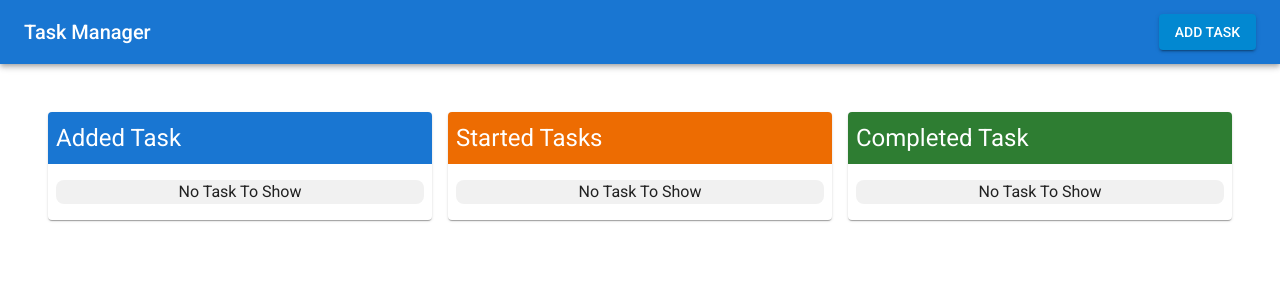
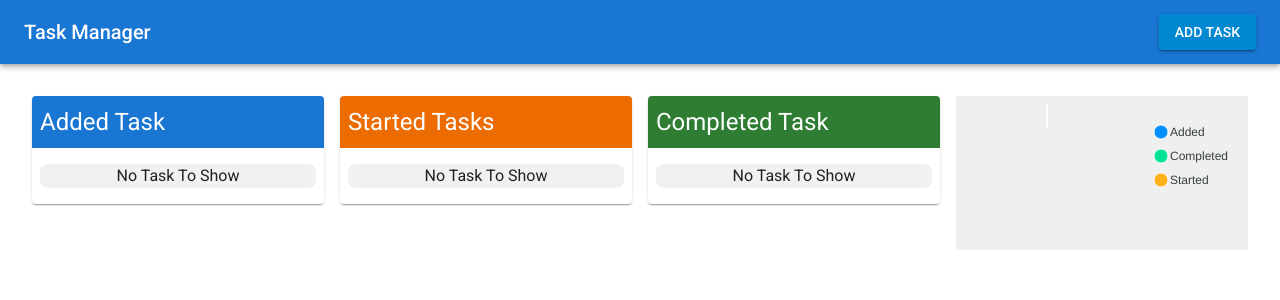
Before and after one commit to AbhiSawant99/task-manager, a React (Create React App) app: page / in a window 1280 px wide. Shown: the top 300 px of the page. Built offline with nearby package versions, Linux system fonts and the light colour scheme.

Commit message:
added apex chart to show graph

```diff
--- a/package.json
+++ b/package.json
@@ -11,7 +11,9 @@
     "@testing-library/jest-dom": "^5.17.0",
     "@testing-library/react": "^13.4.0",
     "@testing-library/user-event": "^13.5.0",
+    "apexcharts": "^3.45.2",
     "react": "^18.2.0",
+    "react-apexcharts": "^1.4.1",
     "react-dnd": "^16.0.1",
     "react-dnd-html5-backend": "^16.0.1",
     "react-dom": "^18.2.0",
--- a/src/components/taskList/index.js
+++ b/src/components/taskList/index.js
@@ -3,14 +3,15 @@ import StartedTask from "./startedTask";
 import { Grid } from "@mui/material";
 import AddedTask from "./addedTask";
 import CompletedTask from "./completedTask";
-import Style from "./styles/style"
+import Style from "./styles/style";
+import TaskChart from "./taskChart";
 
 const TaskList = (props) => {
     const style = Style();
 
     return (
         <Fragment>
-            <Grid container spacing={2} columns={3} sx={{ ...style.TaskContainer }}>
+            <Grid container spacing={2} columns={4} sx={{ ...style.TaskContainer }}>
                 <Grid item xs={3} sm={1}>
                     <AddedTask />
                 </Grid>
@@ -20,6 +21,9 @@ const TaskList = (props) => {
                 <Grid item xs={3} sm={1}>
                     <CompletedTask />
                 </Grid>
+                <Grid item xs={3} sm={1}>
+                    <TaskChart />
+                </Grid>
             </Grid>
         </Fragment>
     )
--- a/src/components/taskList/styles/style.js
+++ b/src/components/taskList/styles/style.js
@@ -1,7 +1,7 @@
 const Style = () => {
     return {
         TaskContainer: {
-            padding: '3rem',
+            padding: '2rem',
         },
     }
 }
--- /dev/null
+++ b/src/components/taskList/taskChart/index.js
@@ -0,0 +1,39 @@
+import React from "react";
+import { Box } from "@mui/material";
+import { AppContext } from "../../contextProvider";
+import Chart from 'react-apexcharts';
+
+import './styles/style.css'
+
+const TaskChart = () => {
+    const { allTask } = AppContext();
+
+    const chartData = () => {
+        if (allTask && allTask.length > 0) {
+            let addedTask = allTask.filter(task => task.category === "Added")?.length;
+            let startedTask = allTask.filter(task => task.category === "Started")?.length;
+            let comletedTask = allTask.filter(task => task.category === "Completed")?.length;
+
+            return [addedTask, comletedTask, startedTask];
+        }
+        else {
+            return [0, 0, 0]
+        }
+    }
+
+    return (
+        <Box className="ChartBox">
+            <Chart
+                type="donut"
+                width="100%"
+                height="100%"
+                series={chartData()}
+                options={{
+                    labels: ['Added', 'Completed', 'Started']
+                }}
+            />
+        </Box>
+    )
+}
+
+export default TaskChart;
--- /dev/null
+++ b/src/components/taskList/taskChart/styles/style.css
@@ -0,0 +1,3 @@
+.ChartBox {
+    background-color: #efefef;
+}
```
Also changed, not shown: 1 other file (tests, documents, lock files or other folders).
